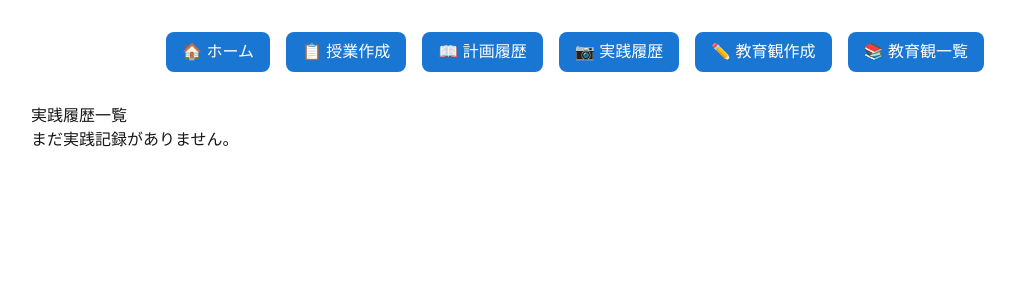
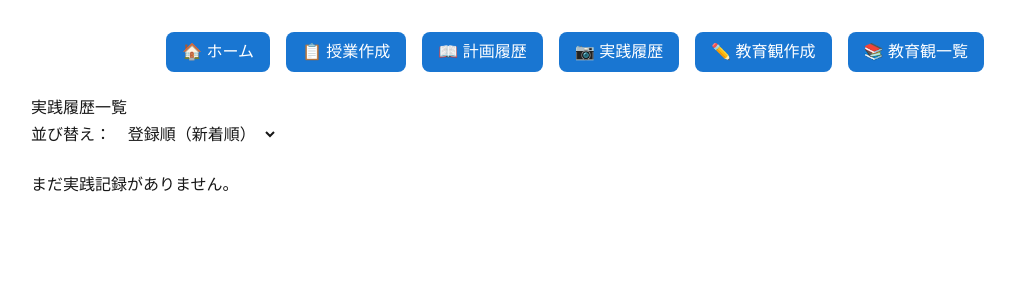
Before and after one commit to BIKO1204/koku-lesson-deploy, a Next.js app: page /practice/history in a window 1280 px wide. Shown: the top 300 px of the page, without its empty margins (65-1080 px from the left). Built offline with nearby package versions, Linux system fonts and the light colour scheme.

Commit message:
実践履歴ページに並び替え機能を追加

```diff
--- a/app/practice/history/page.tsx
+++ b/app/practice/history/page.tsx
@@ -7,6 +7,7 @@ export default function PracticeHistoryPage() {
   const router = useRouter();
   const [practiceRecords, setPracticeRecords] = useState<any[]>([]);
   const [lessonPlans, setLessonPlans] = useState<any[]>([]);
+  const [sortKey, setSortKey] = useState<"timestamp" | "practiceDate" | "lessonTitle">("timestamp");
 
   useEffect(() => {
     setPracticeRecords(JSON.parse(localStorage.getItem("practiceRecords") || "[]"));
@@ -15,67 +16,25 @@ export default function PracticeHistoryPage() {
 
   const getLessonById = (lessonId: string) => lessonPlans.find((p) => p.id === lessonId);
 
-  // 個別PDF保存関数
-  const handleSinglePdfDownload = async (record: any) => {
-    const html2pdf = (await import("html2pdf.js")).default;
+  // 並び替えた配列
+  const sortedRecords = [...practiceRecords].sort((a, b) => {
+    if (sortKey === "practiceDate") {
+      const aDate = a.practiceDate ? new Date(a.practiceDate).getTime() : 0;
+      const bDate = b.practiceDate ? new Date(b.practiceDate).getTime() : 0;
+      return bDate - aDate;
+    }
+    if (sortKey === "lessonTitle") {
+      const aTitle = getLessonById(a.lessonId)?.unit || "";
+      const bTitle = getLessonById(b.lessonId)?.unit || "";
+      return aTitle.localeCompare(bTitle);
+    }
+    // timestamp 新着順（降順）
+    const aTime = a.timestamp ? new Date(a.timestamp).getTime() : 0;
+    const bTime = b.timestamp ? new Date(b.timestamp).getTime() : 0;
+    return bTime - aTime;
+  });
 
-    // PDF用の一時的DOM作成
-    const pdfContent = document.createElement("div");
-    pdfContent.style.padding = "1rem";
-    pdfContent.style.fontFamily = "sans-serif";
-    pdfContent.style.maxWidth = "700px";
-
-    const lesson = getLessonById(record.lessonId);
-
-    pdfContent.innerHTML = `
-      <h2>実践記録レポート</h2>
-      <h3>授業案：${lesson ? lesson.unit : "不明"}</h3>
-      <p><strong>単元の目標：</strong> ${lesson ? lesson.unitGoal : "未設定"}</p>
-      <p><strong>評価の観点：</strong></p>
-      <ul>
-        ${lesson ? lesson.evaluationPoints.knowledge.map((p: string) => `<li>知識・技能: ${p}</li>`).join("") : ""}
-        ${lesson ? lesson.evaluationPoints.thinking.map((p: string) => `<li>思考・判断・表現: ${p}</li>`).join("") : ""}
-        ${lesson ? lesson.evaluationPoints.attitude.map((p: string) => `<li>主体的に学習に取り組む態度: ${p}</li>`).join("") : ""}
-      </ul>
-      <p><strong>授業の展開：</strong> ${lesson ? lesson.lessonPlanList.map((s: string, i: number) => `${i + 1}時間目: ${s}`).join("<br/>") : "未設定"}</p>
-
-      <h3>実践記録</h3>
-      <p><strong>実施日：</strong> ${record.practiceDate || "未記入"}</p>
-      <p><strong>振り返り：</strong><br/> ${record.reflection ? record.reflection.replace(/\n/g, "<br/>") : "未記入"}</p>
-      <h4>板書写真</h4>
-    `;
-
-    if (record.boardImages && record.boardImages.length > 0) {
-      record.boardImages.forEach((src: string) => {
-        const img = document.createElement("img");
-        img.src = src;
-        img.style.width = "400px";
-        img.style.marginBottom = "10px";
-        img.style.border = "1px solid #ccc";
-        img.style.borderRadius = "6px";
-        pdfContent.appendChild(img);
-      });
-    } else {
-      const noImg = document.createElement("p");
-      noImg.textContent = "板書写真はありません";
-      pdfContent.appendChild(noImg);
-    }
-
-    document.body.appendChild(pdfContent);
-
-    await html2pdf()
-      .from(pdfContent)
-      .set({
-        margin: 10,
-        filename: `実践記録_${lesson ? lesson.unit : "不明"}.pdf`,
-        image: { type: "jpeg", quality: 0.98 },
-        html2canvas: { scale: 2 },
-        jsPDF: { unit: "mm", format: "a4", orientation: "portrait" },
-      })
-      .save();
-
-    document.body.removeChild(pdfContent);
-  };
+  // PDF保存関数は省略（元のコードからコピーしてください）
 
   const navButtonStyle = {
     padding: "0.5rem 1rem",
@@ -89,31 +48,57 @@ export default function PracticeHistoryPage() {
 
   return (
     <main style={{ padding: "2rem", fontFamily: "sans-serif", maxWidth: "90vw", margin: "0 auto" }}>
-      {/* 横並びナビゲーション */}
+      {/* ナビゲーション */}
       <nav
         style={{
           display: "flex",
           gap: "1rem",
-          marginBottom: "2rem",
+          marginBottom: "1.5rem",
           flexWrap: "wrap",
           justifyContent: "center",
         }}
       >
-        <button onClick={() => router.push("/")} style={navButtonStyle}>🏠 ホーム</button>
-        <button onClick={() => router.push("/plan")} style={navButtonStyle}>📋 授業作成</button>
-        <button onClick={() => router.push("/plan/history")} style={navButtonStyle}>📖 計画履歴</button>
-        <button onClick={() => router.push("/practice/history")} style={navButtonStyle}>📷 実践履歴</button>
-        <button onClick={() => router.push("/models/create")} style={navButtonStyle}>✏️ 教育観作成</button>
-        <button onClick={() => router.push("/models")} style={navButtonStyle}>📚 教育観一覧</button>
+        <button onClick={() => router.push("/")} style={navButtonStyle}>
+          🏠 ホーム
+        </button>
+        <button onClick={() => router.push("/plan")} style={navButtonStyle}>
+          📋 授業作成
+        </button>
+        <button onClick={() => router.push("/plan/history")} style={navButtonStyle}>
+          📖 計画履歴
+        </button>
+        <button onClick={() => router.push("/practice/history")} style={navButtonStyle}>
+          📷 実践履歴
+        </button>
+        <button onClick={() => router.push("/models/create")} style={navButtonStyle}>
+          ✏️ 教育観作成
+        </button>
+        <button onClick={() => router.push("/models")} style={navButtonStyle}>
+          📚 教育観一覧
+        </button>
       </nav>
 
       <h2>実践履歴一覧</h2>
 
-      {practiceRecords.length === 0 ? (
+      {/* 並び替えセレクト */}
+      <label style={{ display: "block", marginBottom: "1.5rem" }}>
+        並び替え：
+        <select
+          value={sortKey}
+          onChange={(e) => setSortKey(e.target.value as any)}
+          style={{ marginLeft: "0.5rem", padding: "0.3rem", fontSize: "1rem" }}
+        >
+          <option value="timestamp">登録順（新着順）</option>
+          <option value="practiceDate">実施日順</option>
+          <option value="lessonTitle">授業タイトル順</option>
+        </select>
+      </label>
+
+      {sortedRecords.length === 0 ? (
         <p>まだ実践記録がありません。</p>
       ) : (
         <div style={{ display: "flex", flexDirection: "column", gap: "1.5rem" }}>
-          {practiceRecords.map((rec) => {
+          {sortedRecords.map((rec) => {
             const lesson = getLessonById(rec.lessonId);
             return (
               <div
@@ -126,16 +111,26 @@ export default function PracticeHistoryPage() {
                   boxShadow: "1px 1px 4px rgba(0,0,0,0.1)",
                 }}
               >
-                <p><strong>授業案タイトル：</strong>{lesson ? lesson.unit : "（不明）"}</p>
-                <p><strong>実施日：</strong>{rec.practiceDate || "未記入"}</p>
-                <p><strong>振り返り：</strong>
+                <p>
+                  <strong>授業案タイトル：</strong>
+                  {lesson ? lesson.unit : "（不明）"}
+                </p>
+                <p>
+                  <strong>実施日：</strong>
+                  {rec.practiceDate || "未記入"}
+                </p>
+                <p>
+                  <strong>振り返り：</strong>
                   {rec.reflection
                     ? rec.reflection.length > 150
                       ? rec.reflection.slice(0, 150) + "…"
                       : rec.reflection
                     : "未記入"}
                 </p>
-                <p><strong>板書写真枚数：</strong>{rec.boardImages ? rec.boardImages.length : 0}</p>
+                <p>
+                  <strong>板書写真枚数：</strong>
+                  {rec.boardImages ? rec.boardImages.length : 0}
+                </p>
 
                 <div
                   style={{
@@ -167,7 +162,14 @@ export default function PracticeHistoryPage() {
                   )}
                 </div>
 
-                <div style={{ marginTop: "1rem", display: "flex", gap: "0.5rem", flexWrap: "wrap" }}>
+                <div
+                  style={{
+                    marginTop: "1rem",
+                    display: "flex",
+                    gap: "0.5rem",
+                    flexWrap: "wrap",
+                  }}
+                >
                   <button
                     onClick={() => router.push(`/practice/add/${rec.lessonId}`)}
                     style={{
@@ -184,7 +186,9 @@ export default function PracticeHistoryPage() {
                   </button>
 
                   <button
-                    onClick={() => handleSinglePdfDownload(rec)}
+                    onClick={() => {
+                      /* PDFダウンロード関数呼び出し */
+                    }}
                     style={{
                       padding: "0.6rem 1rem",
                       fontSize: "1rem",
```
